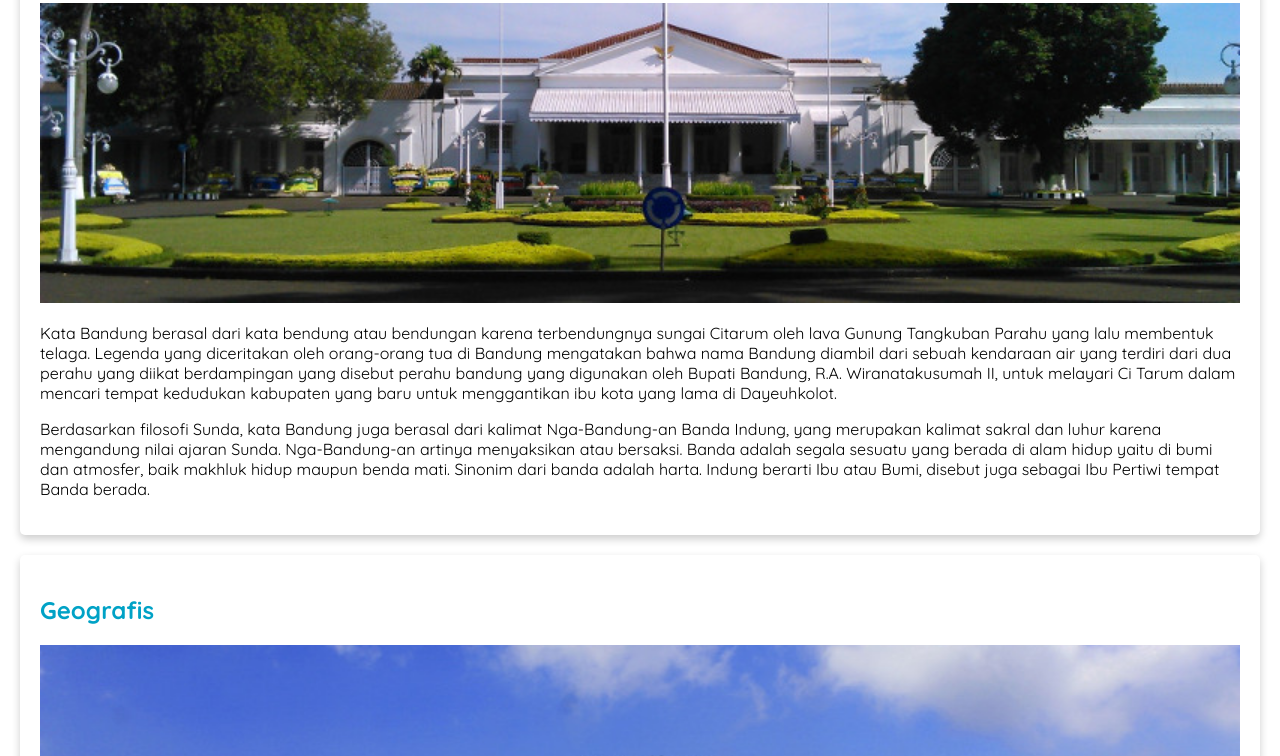
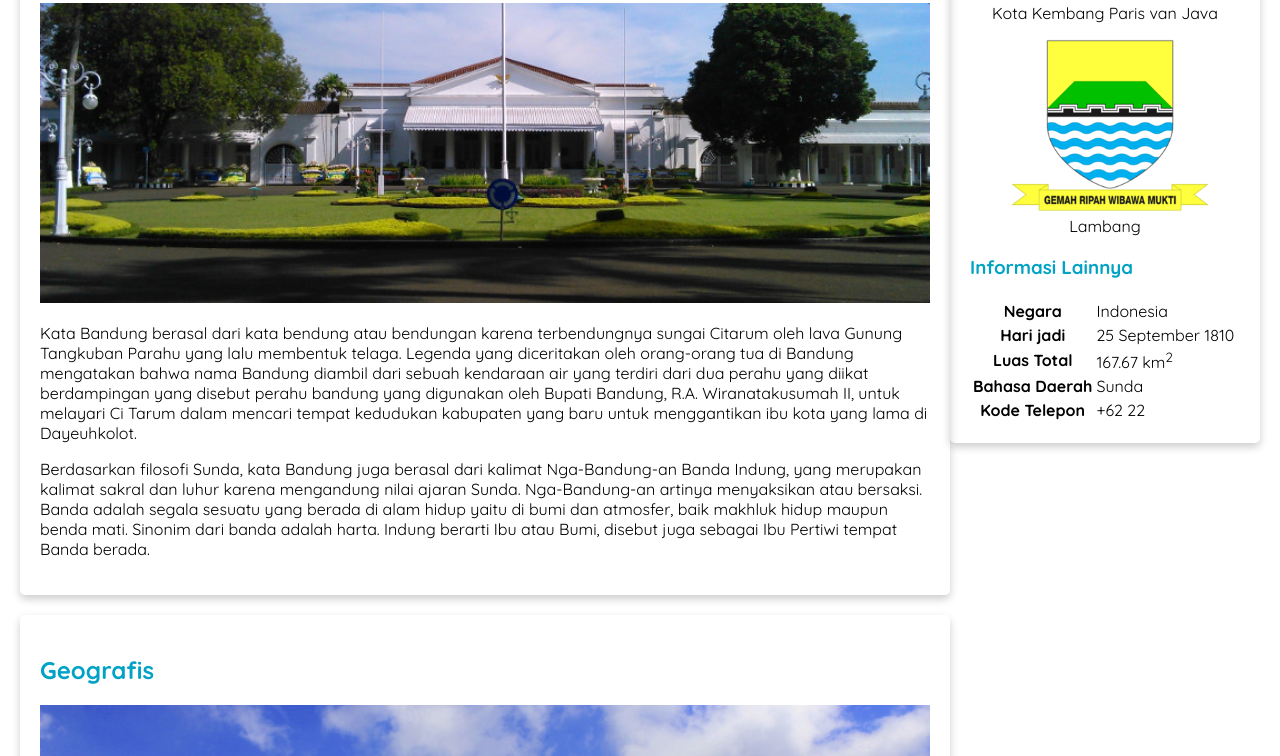
Before and after one commit to fathulaziss/basic-web-programming, a plain HTML site: page index.html in a window 1280 px wide. Shown: the part 460-1216 px from the top of the page. Drawn offline with Linux system fonts and the light colour scheme.

Commit message:
css learn done

```diff
--- a/assets/styles/style.css
+++ b/assets/styles/style.css
@@ -1,3 +1,7 @@
+* {
+  box-sizing: border-box;
+}
+
 body {
   font-family: 'Quicksand', sans-serif;
   margin: 0;
@@ -68,8 +72,33 @@ nav li {
 nav {
   background-color: #00a2c6;
   padding: 5px;
+  position: sticky;
+  top: 0;
 }
 
 main {
   padding: 20px;
+  overflow: auto;
 }
+
+#content {
+  float: left;
+  width: 75%;
+}
+
+aside {
+  float: right;
+  width: 25%;
+  padding-left: 20px;
+}
+
+header {
+  display: inline;
+}
+
+@media screen and (max-width: 1000px) {
+  #content, aside {
+    width: 100%;
+    padding: 0;
+  }
+}
--- a/index.html
+++ b/index.html
@@ -2,6 +2,7 @@
 <html>
   <head>
     <meta charset="utf-8" />
+    <meta name="viewport" content="width=device-width, initial-scale=1.0" />
     <title>Halaman Profil Bandung</title>
 
     <!-- My Own Styles -->
@@ -124,7 +125,7 @@
       </div>
 
       <!-- Konten samping -->
-      <aside>
+      <aside class="card">
         <article class="profile">
           <header>
             <h2>Kota Bandung</h2>
```
